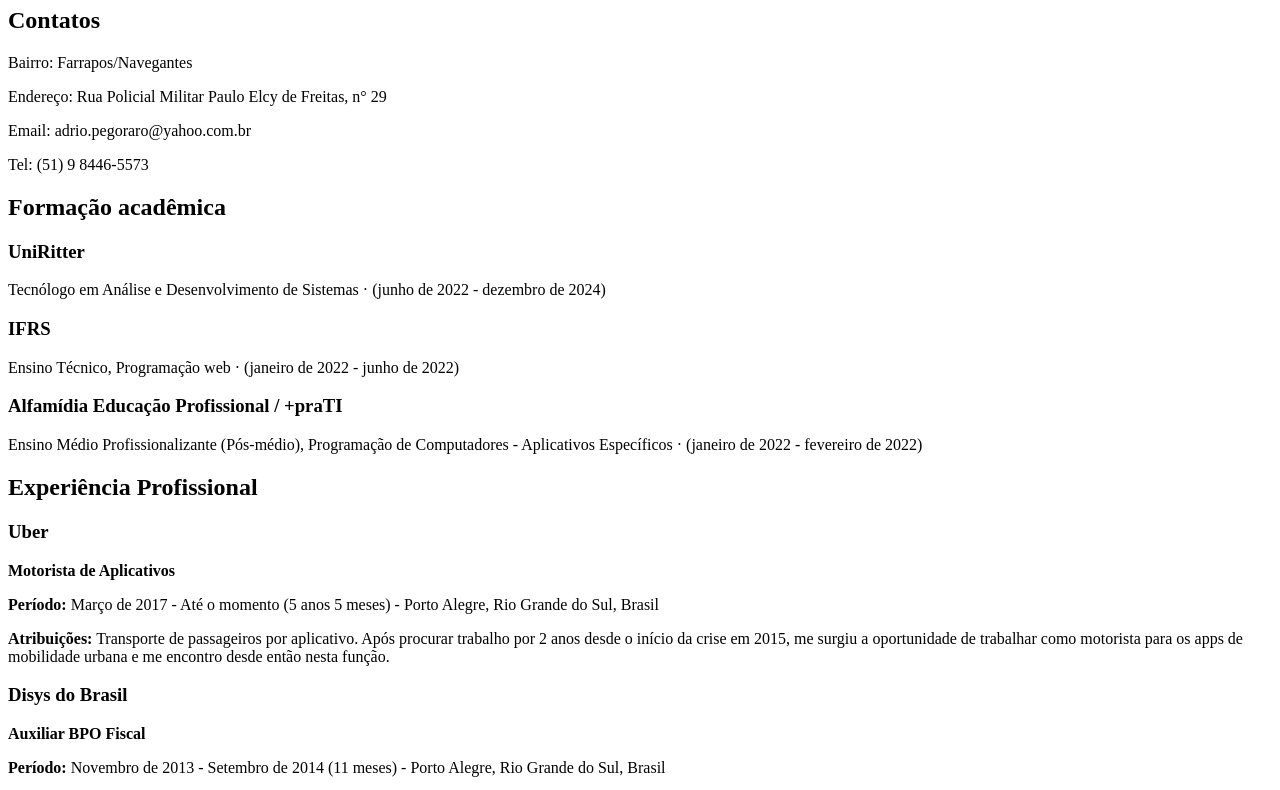
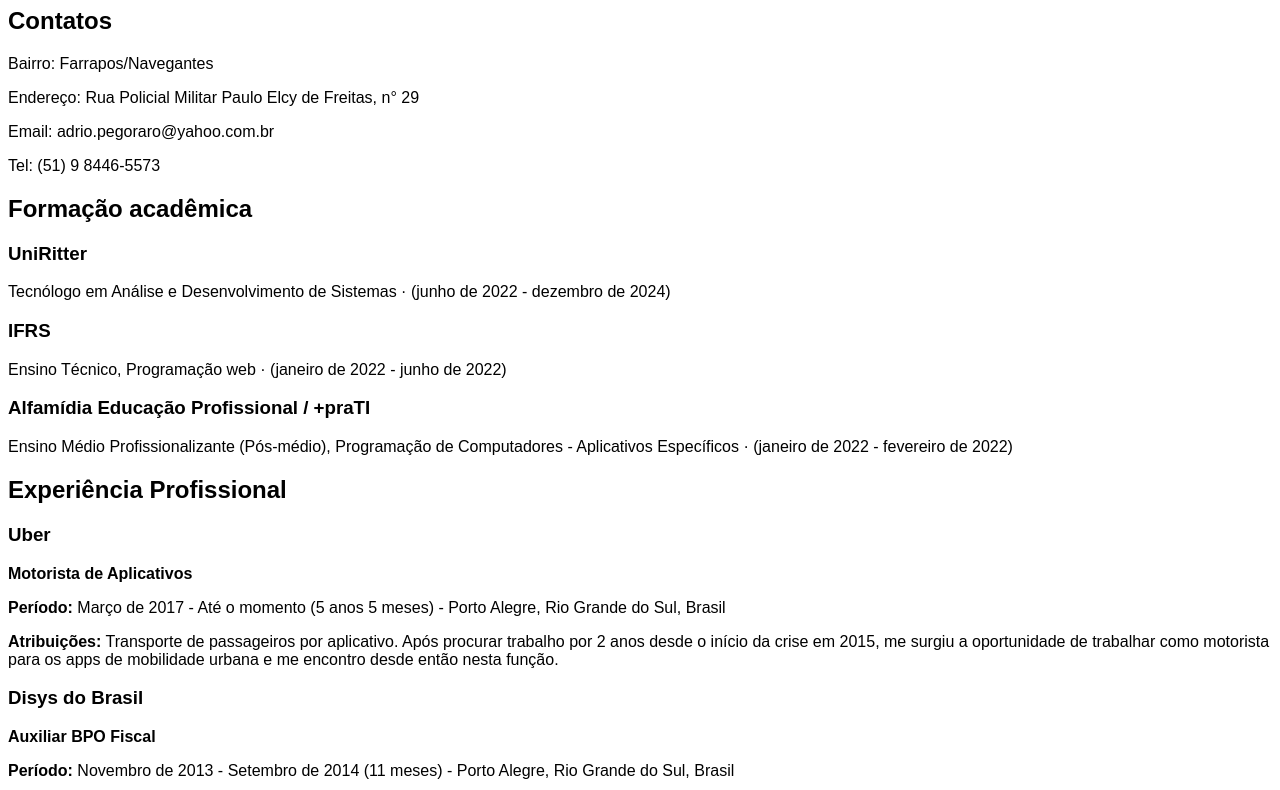
Before and after one commit to AdrioPegoraro/curriculo-desafio, a plain HTML site: page index.html in a window 1280 px wide. Shown: the part 73-863 px from the top of the page. Drawn offline with Linux system fonts and the light colour scheme.

Commit message:
iniciando o css

```diff
--- a/index.html
+++ b/index.html
@@ -4,11 +4,12 @@
     <meta charset="UTF-8">
     <meta http-equiv="X-UA-Compatible" content="IE=edge">
     <meta name="viewport" content="width=device-width, initial-scale=1.0">
+    <link rel="stylesheet" href="style.css">
     <title>Currículo</title>
 </head>
 <body>
     <h1>Adrio Pegoraro Inocente</h1>
-        <div id="bg">
+
             <div id="contatos">
                     <h2>Contatos</h2>
                         <p>Bairro: Farrapos/Navegantes</p>
@@ -81,7 +82,7 @@
                                 Telefone, análise de faturas, Ajuste e venda de pacotes.
                             </p>
             </div>
-        </div>
+
 
 
 
--- /dev/null
+++ b/style.css
@@ -0,0 +1,3 @@
+body {
+    font-family: Arial, Helvetica, sans-serif;
+}
```
